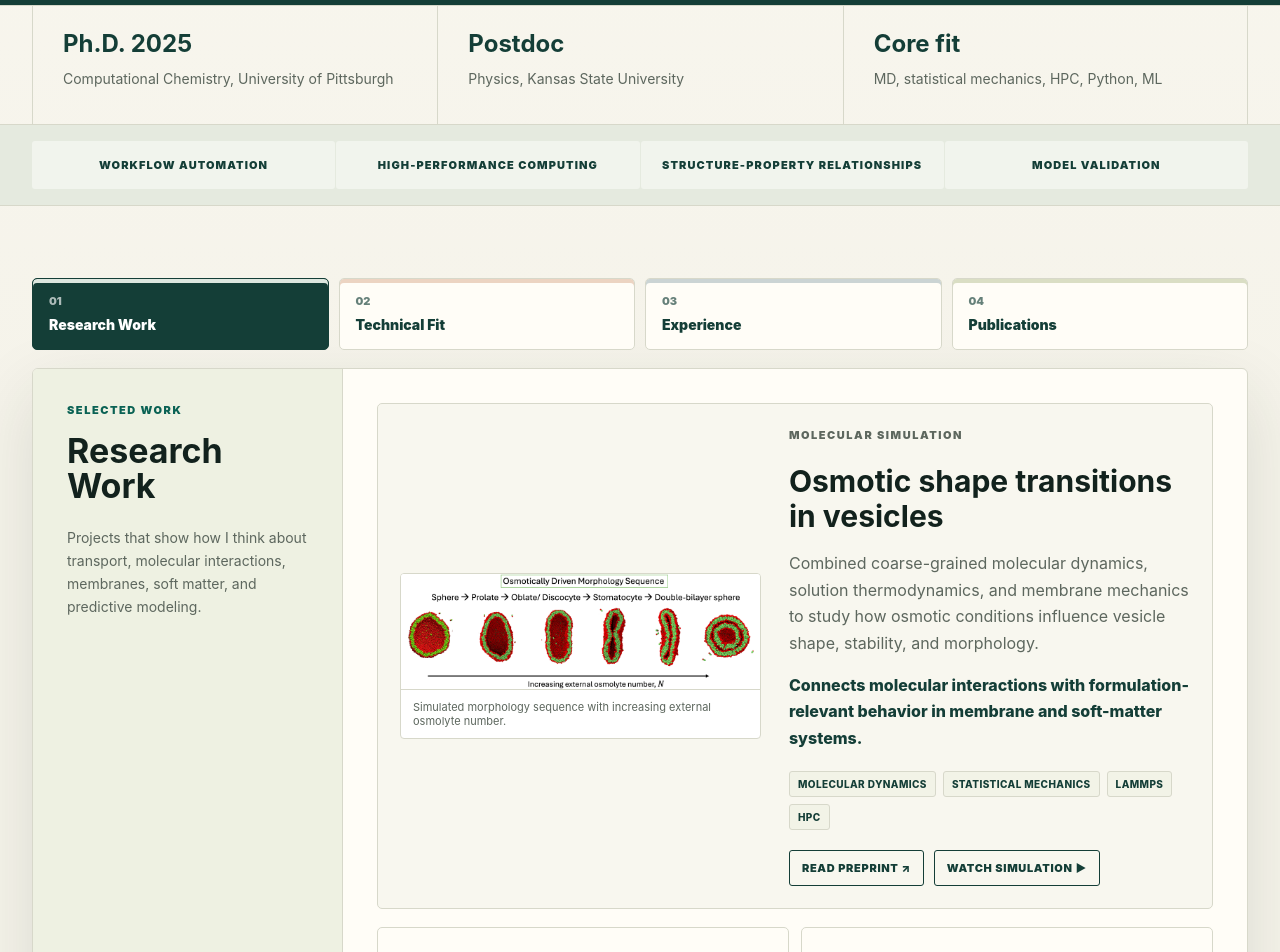
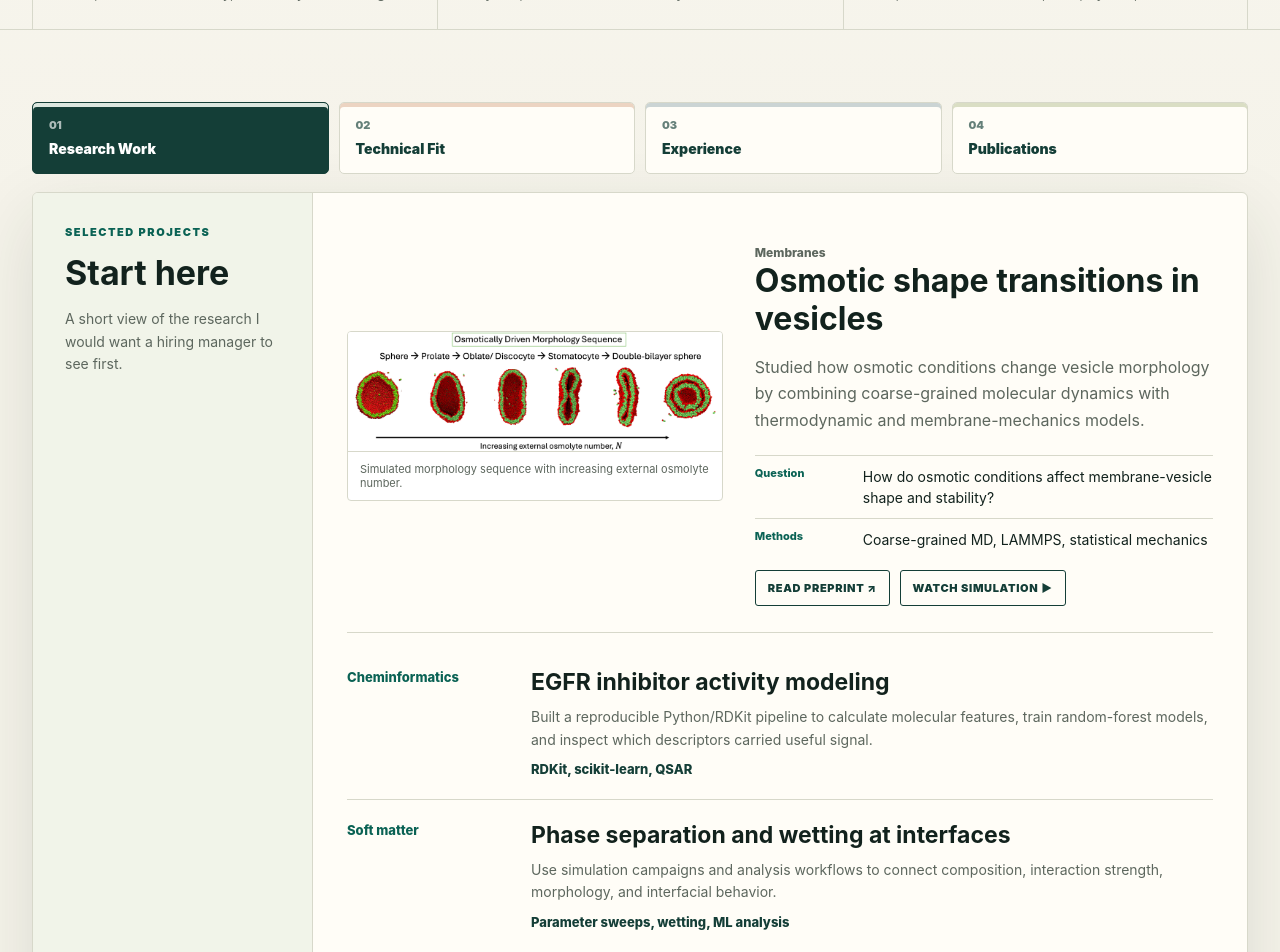
Before and after one commit to skg43/skg43.github.io, a React (Vite) app: page / in a window 1280 px wide. Shown: the part 920-1872 px from the top of the page. Built offline with nearby package versions, Linux system fonts and the light colour scheme.

Commit message:
Redesign portfolio section layout

```diff
--- a/src/App.tsx
+++ b/src/App.tsx
@@ -9,11 +9,10 @@ type ProjectMedia = {
 };
 
 type Project = {
-  eyebrow: string;
+  area: string;
   title: string;
   description: string;
-  tags: string[];
-  impact?: string;
+  methods: string;
   href?: string;
   linkLabel?: string;
   media?: ProjectMedia;
@@ -26,22 +25,20 @@ type SectionKey = "work" | "capabilities" | "experience" | "publications";
 
 const projects: Project[] = [
   {
-    eyebrow: "Molecular machine learning",
+    area: "Cheminformatics",
     title: "EGFR inhibitor activity modeling",
     description:
-      "Built a reproducible Python/RDKit pipeline to generate descriptors and fingerprints, train random-forest models, and examine structure-activity relationships in small-molecule EGFR inhibitors.",
-    tags: ["RDKit", "Scikit-learn", "Cheminformatics", "QSAR"],
-    impact: "Relevant to molecular property prediction, model validation, and data-driven drug discovery workflows.",
+      "Built a reproducible Python/RDKit pipeline to calculate molecular features, train random-forest models, and inspect which descriptors carried useful signal.",
+    methods: "RDKit, scikit-learn, QSAR",
     href: "https://github.com/skg43/EGFR_RF_Modeling",
     linkLabel: "View code",
   },
   {
-    eyebrow: "Molecular simulation",
+    area: "Membranes",
     title: "Osmotic shape transitions in vesicles",
     description:
-      "Combined coarse-grained molecular dynamics, solution thermodynamics, and membrane mechanics to study how osmotic conditions influence vesicle shape, stability, and morphology.",
-    tags: ["Molecular dynamics", "Statistical mechanics", "LAMMPS", "HPC"],
-    impact: "Connects molecular interactions with formulation-relevant behavior in membrane and soft-matter systems.",
+      "Studied how osmotic conditions change vesicle morphology by combining coarse-grained molecular dynamics with thermodynamic and membrane-mechanics models.",
+    methods: "Coarse-grained MD, LAMMPS, statistical mechanics",
     media: {
       type: "image",
       src: "./media/osmotic-morphology-sequence.png",
@@ -55,30 +52,27 @@ const projects: Project[] = [
     videoLabel: "Watch simulation",
   },
   {
-    eyebrow: "Simulation and data analysis",
+    area: "Soft matter",
     title: "Phase separation and wetting at interfaces",
     description:
-      "Use simulation campaigns, parameter sweeps, and machine-learning analysis to study how composition and molecular interactions influence phase separation, wetting, and interfacial behavior.",
-    tags: ["Phase separation", "Wetting", "Parameter sweeps", "Machine learning"],
-    impact: "Builds toward predictive structure-property relationships for multicomponent soft materials.",
+      "Use simulation campaigns and analysis workflows to connect composition, interaction strength, morphology, and interfacial behavior.",
+    methods: "Parameter sweeps, wetting, ML analysis",
   },
   {
-    eyebrow: "Biomolecular modeling",
+    area: "Transport",
     title: "Transport through the nuclear pore complex",
     description:
-      "Developed coarse-grained molecular dynamics models and Python analysis workflows to study diffusion, selectivity, spatial organization, and transport pathways through the nuclear pore complex.",
-    tags: ["Biophysics", "Coarse-grained MD", "Python", "Data analysis"],
-    impact: "A transport-phenomena problem linking molecular organization, weak interactions, and permeability-like behavior.",
+      "Developed coarse-grained models and trajectory-analysis tools to study diffusion, selectivity, molecular organization, and transport pathways in the nuclear pore complex.",
+    methods: "Coarse-grained MD, Python, HPC",
     href: "https://doi.org/10.64898/2026.02.23.707554",
     linkLabel: "Read preprint",
   },
   {
-    eyebrow: "Quantum chemistry and experiment",
+    area: "Molecular structure",
     title: "Molecular structure and intermolecular interactions",
     description:
-      "Used DFT and spectroscopy-guided interpretation to investigate hydrogen bonding, conformational preferences, intermolecular interactions, and structure-property relationships.",
-    tags: ["DFT", "Spectroscopy", "Quantum chemistry", "Structure-property"],
-    impact: "Adds electronic-structure and experimental interpretation depth to my molecular modeling background.",
+      "Used DFT and spectroscopy-guided interpretation to study hydrogen bonding, conformational preferences, and structure-property relationships.",
+    methods: "DFT, spectroscopy, electronic structure",
     href: "https://doi.org/10.1021/acs.jpclett.7b01810",
     linkLabel: "Read publication",
   },
@@ -143,8 +137,8 @@ const sections: { key: SectionKey; label: string; eyebrow: string; summary: stri
   {
     key: "work",
     label: "Research Work",
-    eyebrow: "Selected work",
-    summary: "Projects that show how I think about transport, molecular interactions, membranes, soft matter, and predictive modeling.",
+    eyebrow: "Selected projects",
+    summary: "A short view of the research I would want a hiring manager to see first.",
   },
   {
     key: "capabilities",
@@ -222,13 +216,6 @@ export default function Home() {
         </aside>
       </section>
 
-      <section className="focus-bar" aria-label="Professional focus">
-        <span>Physics-based modeling</span>
-        <span>Transport and diffusion</span>
-        <span>Membranes and soft matter</span>
-        <span>AI/ML for science</span>
-      </section>
-
       <section className="proof-strip" aria-label="Background highlights">
         <article>
           <strong>Ph.D. 2025</strong>
@@ -242,13 +229,6 @@ export default function Home() {
           <strong>Core fit</strong>
           <span>MD, statistical mechanics, HPC, Python, ML</span>
         </article>
-      </section>
-
-      <section className="focus-bar secondary" aria-label="Technical focus">
-        <span>Workflow automation</span>
-        <span>High-performance computing</span>
-        <span>Structure-property relationships</span>
-        <span>Model validation</span>
       </section>
 
       <section className="portfolio-shell" aria-label="Portfolio sections">
@@ -273,7 +253,7 @@ export default function Home() {
         <div className="portfolio-board">
           <aside className="board-intro">
             <p className="eyebrow">{activeMeta.eyebrow}</p>
-            <h2>{activeMeta.label}</h2>
+            <h2>{activeSection === "work" ? "Start here" : activeMeta.label}</h2>
             <p>{activeMeta.summary}</p>
           </aside>
 
@@ -293,11 +273,13 @@ export default function Home() {
                     </figure>
                   )}
                   <div>
-                    <p className="eyebrow">{featuredProject.eyebrow}</p>
+                    <p className="project-area">{featuredProject.area}</p>
                     <h3>{featuredProject.title}</h3>
                     <p>{featuredProject.description}</p>
-                    {featuredProject.impact && <p className="project-impact">{featuredProject.impact}</p>}
-                    <div className="tag-list">{featuredProject.tags.map((tag) => <span key={tag}>{tag}</span>)}</div>
+                    <dl className="project-meta">
+                      <div><dt>Question</dt><dd>How do osmotic conditions affect membrane-vesicle shape and stability?</dd></div>
+                      <div><dt>Methods</dt><dd>{featuredProject.methods}</dd></div>
+                    </dl>
                     <div className="project-actions">
                       {featuredProject.href && <a href={featuredProject.href} target="_blank" rel="noreferrer">{featuredProject.linkLabel} ↗</a>}
                       {featuredProject.videoHref && <a href={featuredProject.videoHref} target="_blank" rel="noreferrer">{featuredProject.videoLabel} ▶</a>}
@@ -307,12 +289,11 @@ export default function Home() {
                 <div className="project-list">
                   {remainingProjects.map((project) => (
                     <article className="project-row" key={project.title}>
-                      <span>{project.eyebrow}</span>
+                      <span>{project.area}</span>
                       <div>
                         <h3>{project.href ? <a href={project.href} target="_blank" rel="noreferrer">{project.title}</a> : project.title}</h3>
                         <p>{project.description}</p>
-                        {project.impact && <p className="project-impact">{project.impact}</p>}
-                        <div className="tag-list">{project.tags.map((tag) => <span key={tag}>{tag}</span>)}</div>
+                        <small>{project.methods}</small>
                       </div>
                     </article>
                   ))}
--- a/src/styles.css
+++ b/src/styles.css
@@ -200,55 +200,24 @@ h1 {
   margin-bottom: 9px;
 }
 
-.focus-bar {
-  border-block: 1px solid var(--line);
-  background: var(--olive-dark);
-  color: #f5f3ea;
-  padding: 16px max(32px, calc((100vw - 1296px) / 2));
-  display: grid;
-  grid-template-columns: repeat(4, 1fr);
-  gap: 1px;
-}
-.focus-bar span {
-  min-height: 48px;
-  display: flex;
-  align-items: center;
-  justify-content: center;
-  background: rgba(255, 255, 255, .06);
-  border-radius: 3px;
-  text-align: center;
-  font-size: 11px;
-  font-weight: 900;
-  letter-spacing: .1em;
-  text-transform: uppercase;
-}
-.focus-bar.secondary {
-  border-top: 0;
-  background: #e5eadf;
-  color: var(--olive-dark);
-}
-.focus-bar.secondary span {
-  background: rgba(255, 255, 255, .44);
-}
-
 .proof-strip {
   display: grid;
   grid-template-columns: repeat(3, 1fr);
   max-width: 1360px;
   margin: 0 auto;
   padding: 0 32px;
-  border-bottom: 1px solid var(--line);
+  border-block: 1px solid var(--line);
 }
 .proof-strip article {
-  min-height: 118px;
-  padding: 26px 30px;
+  min-height: 104px;
+  padding: 24px 30px;
   border-left: 1px solid var(--line);
 }
 .proof-strip article:last-child { border-right: 1px solid var(--line); }
 .proof-strip strong {
   display: block;
   color: var(--olive-dark);
-  font-size: 24px;
+  font-size: 21px;
   line-height: 1;
   margin-bottom: 12px;
 }
@@ -306,7 +275,7 @@ h1 {
 
 .portfolio-board {
   display: grid;
-  grid-template-columns: 310px minmax(0, 1fr);
+  grid-template-columns: 280px minmax(0, 1fr);
   gap: 0;
   min-height: 620px;
   background: var(--surface);
@@ -316,8 +285,8 @@ h1 {
   box-shadow: var(--shadow);
 }
 .board-intro {
-  padding: 34px;
-  background: var(--surface-strong);
+  padding: 32px;
+  background: #f1f4e9;
   border-right: 1px solid var(--line);
 }
 .board-intro .eyebrow { margin-top: 0; }
@@ -328,23 +297,24 @@ h1 {
   letter-spacing: 0;
 }
 .board-intro p:last-child {
-  margin: 22px 0 0;
+  margin: 18px 0 0;
   color: var(--muted);
   font-size: 14px;
-  line-height: 1.65;
+  line-height: 1.6;
 }
 .board-panel { padding: 34px; }
 
-.work-layout { display: grid; gap: 18px; }
+.work-layout { display: grid; gap: 14px; }
 .featured-case {
   display: grid;
-  grid-template-columns: minmax(300px, .9fr) minmax(0, 1fr);
-  gap: 28px;
+  grid-template-columns: minmax(300px, .82fr) minmax(0, 1fr);
+  gap: 32px;
   align-items: center;
-  padding: 22px;
-  background: #f8f7ef;
-  border: 1px solid var(--line);
-  border-radius: 5px;
+  padding: 0 0 26px;
+  background: transparent;
+  border: 0;
+  border-bottom: 1px solid var(--line);
+  border-radius: 0;
 }
 .case-media {
   margin: 0;
@@ -365,7 +335,12 @@ h1 {
   border-top: 1px solid var(--line);
   font-size: 11px;
 }
-.featured-case .eyebrow { margin-top: 0; }
+.project-area {
+  margin: 0 0 14px;
+  color: var(--olive);
+  font-size: 12px;
+  font-weight: 850;
+}
 .featured-case h3,
 .project-row h3,
 .capability-list h3,
@@ -375,64 +350,73 @@ h1 {
   letter-spacing: 0;
   line-height: 1.18;
 }
-.featured-case h3 { font-size: 30px; }
+.featured-case h3 { font-size: 32px; }
 .featured-case p {
-  margin: 16px 0 20px;
+  margin: 16px 0 0;
   color: var(--muted);
   line-height: 1.65;
 }
-.featured-case .project-impact,
-.project-row .project-impact {
-  margin-top: -4px;
-  color: var(--olive-dark);
-  font-weight: 760;
+.project-meta {
+  display: grid;
+  gap: 10px;
+  margin: 22px 0 0;
 }
-.project-row .project-impact {
-  margin-bottom: 18px;
-  font-size: 13px;
+.project-meta div {
+  display: grid;
+  grid-template-columns: 92px 1fr;
+  gap: 16px;
+  padding-top: 10px;
+  border-top: 1px solid var(--line);
+}
+.project-meta dt {
+  color: var(--olive);
+  font-size: 11px;
+  font-weight: 850;
+}
+.project-meta dd {
+  margin: 0;
+  color: var(--ink);
+  font-size: 14px;
+  line-height: 1.5;
 }
 .project-list {
   display: grid;
-  grid-template-columns: repeat(2, minmax(0, 1fr));
-  gap: 12px;
+  grid-template-columns: 1fr;
+  gap: 0;
 }
 .project-row {
   display: grid;
-  grid-template-columns: 120px 1fr;
-  gap: 18px;
-  padding: 22px;
-  border: 1px solid var(--line);
-  border-radius: 5px;
-  background: var(--surface);
+  grid-template-columns: 160px minmax(0, 1fr);
+  gap: 24px;
+  padding: 22px 0;
+  border: 0;
+  border-bottom: 1px solid var(--line);
+  border-radius: 0;
+  background: transparent;
 }
 .project-row > span {
   color: var(--olive);
-  font-size: 10px;
-  font-weight: 900;
-  letter-spacing: .1em;
-  text-transform: uppercase;
+  font-size: 13px;
+  font-weight: 850;
+  letter-spacing: 0;
+  text-transform: none;
 }
-.project-row h3 { font-size: 21px; }
+.project-row h3 { font-size: 23px; }
 .project-row h3 a:hover,
 .publication-list h3 a:hover,
 .project-actions a:hover { color: var(--rust); }
 .project-row p {
-  margin: 12px 0 18px;
+  margin: 10px 0 0;
   color: var(--muted);
+  font-size: 14px;
+  line-height: 1.6;
+}
+.project-row small {
+  display: block;
+  margin-top: 10px;
+  color: var(--olive-dark);
   font-size: 13px;
-  line-height: 1.58;
-}
-.tag-list { display: flex; flex-wrap: wrap; gap: 7px; }
-.tag-list span {
-  border: 1px solid var(--line);
-  border-radius: 3px;
-  padding: 6px 8px;
-  color: var(--olive-dark);
-  background: rgba(238, 241, 226, .55);
-  font-size: 10px;
-  font-weight: 850;
-  letter-spacing: .04em;
-  text-transform: uppercase;
+  font-weight: 760;
 }
 .project-actions {
   display: flex;
@@ -623,7 +607,6 @@ footer {
   .site-header nav { grid-column: 1 / -1; justify-content: flex-start; overflow-x: auto; }
   .hero { padding: 48px 20px; grid-template-columns: 1fr; }
   .hero-panel { max-width: 520px; }
-  .focus-bar,
   .section-tabs,
   .proof-strip { grid-template-columns: 1fr 1fr; }
   .portfolio-shell { padding: 42px 20px 64px; }
@@ -643,7 +626,6 @@ footer {
 @media (max-width: 520px) {
   h1 { font-size: 42px; }
   .hero-summary { font-size: 16px; }
-  .focus-bar,
   .section-tabs,
   .proof-strip { grid-template-columns: 1fr; }
   .proof-strip { padding: 0 20px; }
```
